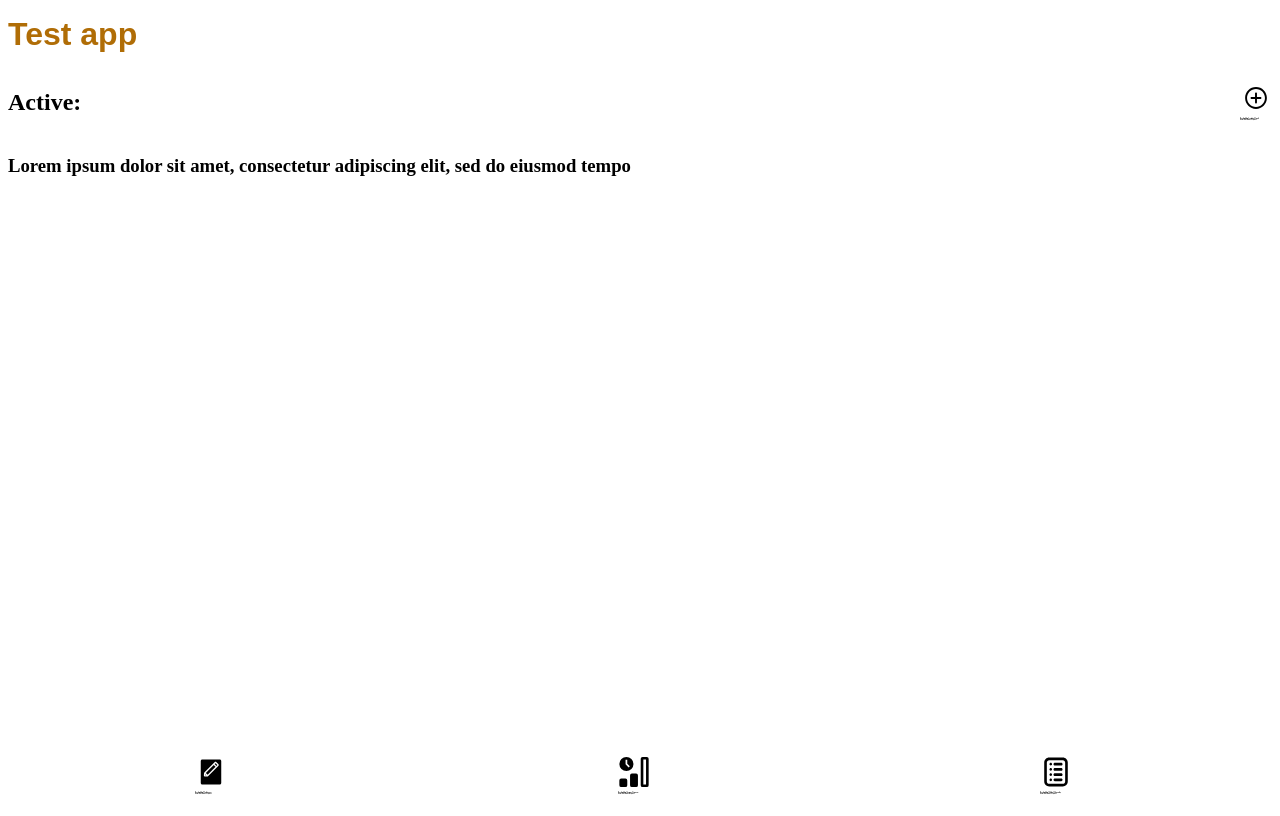
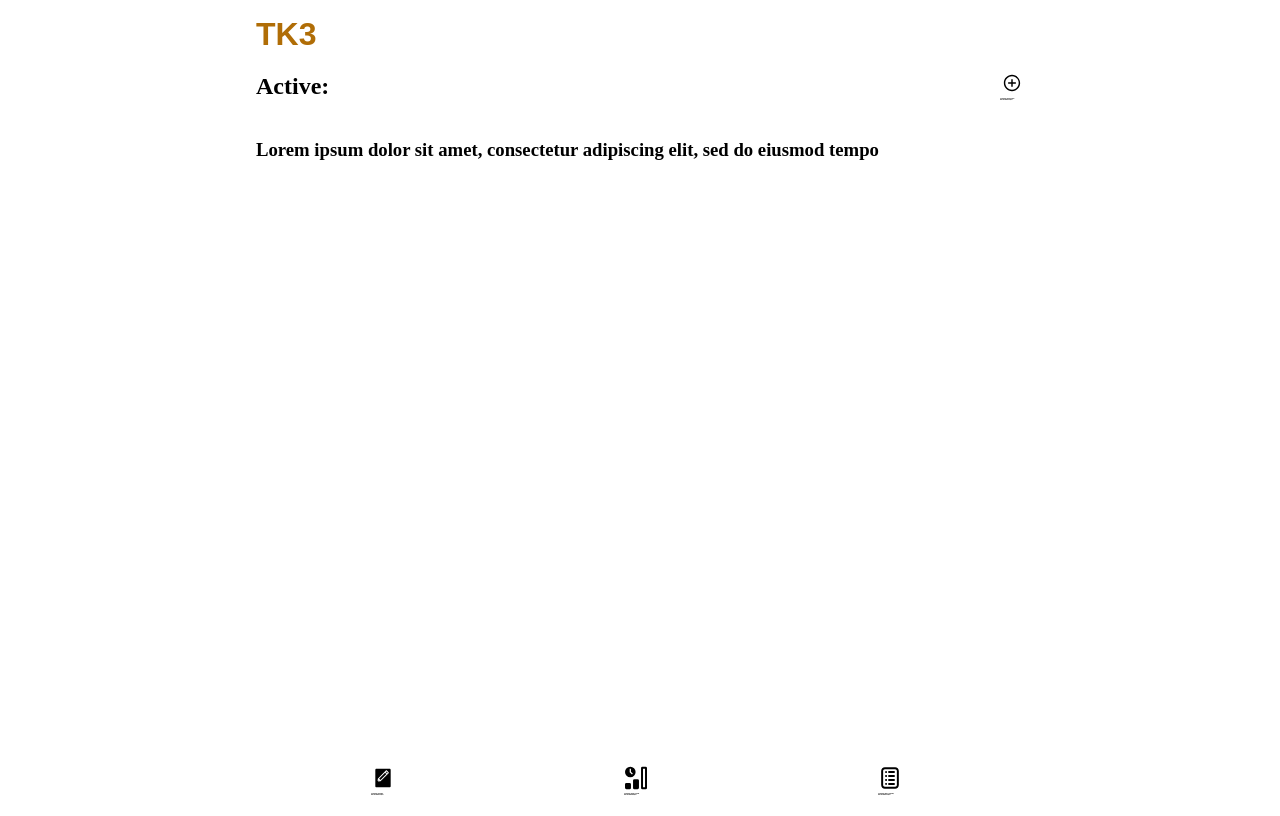
Before and after one commit to jefdewitt/tk3, an Angular app: page /#/List%20Tracks in a window 1280 px wide. Built offline with nearby package versions, Linux system fonts and the light colour scheme.

Commit message:
styles updated for live vers.

```diff
--- a/src/app/app.component.css
+++ b/src/app/app.component.css
@@ -1,6 +1,6 @@
 #titleContainer {
     position: relative;
-    margin: 1em 0 1em;
+    margin-top: 1em;
     background: #fff;
 }
 
@@ -22,16 +22,16 @@ li {
     list-style: none;
 }
 
-img {
-    width: 2rem;
-}
-
 nav {
     position: fixed;
         bottom: 0;
-        left: 0;
+        left: 50%;
     width: 100%;
     padding-top: 1em;
+    transform: translatex(-50%);
+    max-width: 768px;
+    background: #fff;
+    z-index: 10;
 }
 
 nav a {
--- a/src/app/app.component.html
+++ b/src/app/app.component.html
@@ -1,11 +1,9 @@
 <div id="titleContainer" [class.tkTitle]="tkTitle">
   <h1>{{ appTitle }}</h1>
-  <!-- <h1>{{ time }}</h1> -->
 </div>
 <router-outlet></router-outlet>
 <nav>
   <a routerLink="/Input"><img src="./assets/input.svg"></a>
   <a routerLink="/Track Output"><img src="./assets/charts.svg"></a>
-  <!-- <a routerLink="/Calendar"><img src="./assets/calendar.svg"></a> -->
   <a routerLink="/List Tracks"><img src="./assets/list.svg"></a>
 </nav>
--- a/src/app/app.component.ts
+++ b/src/app/app.component.ts
@@ -43,7 +43,7 @@ export class AppComponent implements OnInit {
   tkTitle: boolean;
   selected = true;
   // appTitle = 'TrackerKeeper';
-  appTitle = 'Test app';
+  appTitle = 'TK3';
 
   ngOnInit() {
     this.routeToNewView();
--- a/src/app/services/goal-track.service.ts
+++ b/src/app/services/goal-track.service.ts
@@ -1,27 +1,36 @@
 import { Injectable, Output, EventEmitter, OnInit } from '@angular/core';
 import { Observable } from 'rxjs/Observable';
 import { of } from 'rxjs';
-import { Track } from './../interfaces/track.interface';
+import { Track } from '../interfaces/track.interface';
 
 @Injectable()
 export class GoalTrackService {
 
-  public track;
-  public trackToEdit = '';
+  public track: Track;
+  public trackToEdit: string = '';
 
   private example: Track;
-  private count = 2;
+  private count: number = 2;
 
   @Output()
   public event = new EventEmitter();
 
   constructor() {
-    this.findSelectedTrack().subscribe((track) => {
+    this.findSelectedTrack().subscribe((track: Track): Track => {
       console.log('this.track', this.track)
       this.track = track;
       return track;
     })
-    // this.track = this.findSelectedTrack();
+
+    // The Track object needs to be initialized with values
+    this.example = {
+      dates: [],
+      name: 'new track ',
+      selected: true,
+      time: 0,
+      editName: false,
+      editTime: false
+    }
    }
 
   /**
@@ -30,7 +39,7 @@ export class GoalTrackService {
    *
    * Remove leading 0 and convert string to number.
    */
-  private convertToNumber(time) {
+  private convertToNumber(time: string): number {
     const convertedTime = parseInt(time, 10);
     return convertedTime;
   }
@@ -38,8 +47,8 @@ export class GoalTrackService {
   /**
    *
    * @param date string
-   * @param day number
-   * @param time string | number
+   * @param day number | string
+   * @param time string
    *
    * This method is called when clicking on a calendar data cell.
    *
@@ -47,7 +56,7 @@ export class GoalTrackService {
    * that represents the number of the day in that month, and the
    * entered when you click on a calendar cell.
    */
-  public updateTrackTimeInStorage(date, day, time) {
+  public updateTrackTimeInStorage(date: string, day: number | string, time: string): void {
 
     const convertedTime = this.convertToNumber(time);
     const isTimeValid = this.timeCheck(convertedTime);
@@ -83,7 +92,7 @@ export class GoalTrackService {
     }
   }
 
-  public getAllTracks() {
+  public getAllTracks(): Track[] {
     try {
       const tracks = [];
       for (let i = 0; i < localStorage.length; i++) {
@@ -118,7 +127,7 @@ export class GoalTrackService {
   }
 
   // Confirms no other tracks exist with desired name
-  public nameCheck(name) {
+  public nameCheck(name: string): boolean {
     try {
       if (name) {
         if (localStorage.length > 1) {
@@ -149,7 +158,7 @@ export class GoalTrackService {
   }
 
   // Confirms if time was actually entered
-  private timeCheck(time) {
+  private timeCheck(time: number): boolean {
     if (time > 0) {
       return true;
     } else {
@@ -158,7 +167,7 @@ export class GoalTrackService {
   }
 
   // Defaults all tracks selected property to false
-  public deselectTracks() {
+  public deselectTracks(): void {
     try {
       for (let i = 0; i < localStorage.length; i++) {
         let track = localStorage.getItem(localStorage.key(i));
@@ -171,8 +180,8 @@ export class GoalTrackService {
     }
   }
 
-  // Create a date object with today's date, format YYYY-MM-DD
-  public createDateObject() {
+  // Create a string from a Date object with today's date, format YYYY-MM-DD
+  public createDateObject(): string {
     const dateObj = new Date();
     let month: any = dateObj.getMonth() + 1; // getMonth is 0-based
     if (month < 10) { month = '0' + month; }
@@ -190,7 +199,7 @@ export class GoalTrackService {
    * Pass in a number to return the date from as far
    * back as the time specified.
    */
-  dateOfNthDaysAgo(daysAgo) {
+  dateOfNthDaysAgo(daysAgo: number): string {
     try {
       const newDate = new Date();
       newDate.setDate(newDate.getDate() - daysAgo);
@@ -219,7 +228,7 @@ export class GoalTrackService {
    * Example: this.goalTrackService.timeInInterval('firstTrack', 0, 6); // Returns last week's sum of time
    * Example: this.goalTrackService.timeInInterval('firstTrack', 15, 45) // Returns one month of time beginning 15 days ago.
    */
-  timeInInterval(trackName, startTime, endTime) {
+  timeInInterval(trackName: string, startTime: number, endTime: number) {
     try {
       const track = this.findTrackByName(trackName);
       const startDate = this.dateOfNthDaysAgo(startTime);
@@ -403,35 +412,35 @@ export class GoalTrackService {
     public createNewTrack() {
 
       const tracks = this.getAllTracks();
-      const newTrackName = 'new track';
-      let newTrackArray = [];
+      const newTrackName = 'new track ';
 
-      for (let i = 0; i < tracks.length; i++) {
+      // FYI -- .indexOf is a older/clunkier (ES5) version of .includes()
+      let newTrackArray = tracks.filter( item =>
+        item.name.includes(newTrackName)
+      )
 
-        const name = tracks[i].name;
-
-        //.indexOf is a older/clunkier (ES5) version of .includes
-        if (name.indexOf(newTrackName) !== -1) {
-          newTrackArray.push(name);
-        }
-
-      }
-
-      let newestTrack: any  = '';
+      let newestTrack: Track;
 
       if ( newTrackArray.length > 0 ) {
         newestTrack = newTrackArray.pop();
       }
 
-      let number = newestTrack.match(/\d/g);
+      // .match() returns an array matching the regex; in this case, any numbers
+      let number: any = newestTrack.name.match(/\d/g);
 
+      // Is there a number in the track name?
       if ( newestTrack && number ) {
+        // .join returns a string from the number array
         number = number.join("");
+        // Get the number from the string
         number = parseInt(number, 10);
       }
 
+      // If there's a number in the track name, iterate the number, else just create a 'new track'
       if (number || newestTrack) {
         this.example.name = 'new track ' + (number + 1);
+      } else {
+        this.example.name = 'new track ';
       }
 
       localStorage.setItem(this.example.name, JSON.stringify(this.example));
--- a/src/app/views/app-list/app-list.component.ts
+++ b/src/app/views/app-list/app-list.component.ts
@@ -1,6 +1,7 @@
 // import { Router } from '@angular/router';
 import { Component, OnInit, Input, ViewChildren, ElementRef, AfterViewChecked } from '@angular/core';
 import { GoalTrackService } from '../../services/goal-track.service';
+import { Track } from '../../interfaces/track.interface';
 
 @Component({
   selector: 'app-app-list',
@@ -17,7 +18,7 @@ export class AppListComponent implements OnInit, AfterViewChecked {
   public receiver;
 
   public time;
-  public track = this.goalTrackService.track;
+  public track: Track;
   public tracks: any;
   public noTracks = false;
   public nameSelected = false;
@@ -32,6 +33,7 @@ export class AppListComponent implements OnInit, AfterViewChecked {
     ) { }
 
   ngOnInit() {
+    this.track = this.goalTrackService.track;
     this.tracks = this.goalTrackService.getAllTracks();
     if (this.tracks.length === 0) {
       this.noTracks = true;
@@ -67,7 +69,7 @@ export class AppListComponent implements OnInit, AfterViewChecked {
       this.tracks = this.goalTrackService.getAllTracks();
       this.noTracks = false;
     } catch (error) {
-      console.error('Could not create a new track.' + error.message);
+      console.error('Could not create a new track. ' + error.message);
     }
   }
 
@@ -82,7 +84,7 @@ export class AppListComponent implements OnInit, AfterViewChecked {
     }
   }
 
-  public deleteTrack(track) {
+  public deleteTrack(track: Track) {
     try {
       if (confirm('Are you sure you want to delete this track? It can\'t be recovered.')) {
 
@@ -90,7 +92,7 @@ export class AppListComponent implements OnInit, AfterViewChecked {
 
         // Update class member to maintain localStorage sync.
         if (this.track.name === track.name) {
-          this.track = '';
+          this.track = null;
         }
 
         for (let i = 0; i < this.tracks.length; i++) {
@@ -105,7 +107,7 @@ export class AppListComponent implements OnInit, AfterViewChecked {
 
       }
     } catch (error) {
-      console.log('Could not delete track from localStorage and/or class property.' + error.message);
+      console.log('Could not delete track from localStorage and/or class property. ' + error.message);
     }
   }
 
--- a/src/app/views/app-output/app-output.component.ts
+++ b/src/app/views/app-output/app-output.component.ts
@@ -1,6 +1,5 @@
 import { GoalTrackService } from '../../services/goal-track.service';
 import { Component, OnInit, Input, AfterContentInit } from '@angular/core';
-import { Goal } from '../../goal';
 import { TimeObject } from '../../timeObject';
 import { Router } from '@angular/router';
 
--- a/src/styles.css
+++ b/src/styles.css
@@ -6,6 +6,20 @@ body {
 
 body {
     position: relative;
+    max-width: 768px;
+    margin: 0 10px 10px 10px;
+}
+
+@media only screen and (min-width: 499px) {
+    body {
+        margin-bottom: 150px;
+    }
+}
+
+@media only screen and (min-width: 767px) {
+    body {
+        margin: auto;
+    }
 }
 
 .sub-header {
@@ -20,7 +34,7 @@ body {
 }
 
 img {
-    width: 2em;
+    width: 1.5em;
 }
 
 .controls p {
@@ -32,3 +46,45 @@ button {
     border: 3px solid #ddd;
     margin-bottom: 3px;
 }
+
+#titleContainer {
+    position: relative;
+    margin-top: 1em;
+    background: #fff;
+}
+
+h1 {
+    color: #b06d06;
+    font-family: Arial, Helvetica, sans-serif;
+    margin: 0;
+}
+
+ul {
+    padding-left: 0;
+}
+
+.trackList ul {
+    padding-left: 0;
+}
+
+li {
+    list-style: none;
+}
+
+nav {
+    position: fixed;
+        bottom: 0;
+        left: 50%;
+    width: 100%;
+    padding-top: 1em;
+    transform: translatex(-50%);
+    max-width: 768px;
+    background: #fff;
+    z-index: 10;
+}
+
+nav a {
+    width: 33%;
+    display: inline-block;
+    text-align: center;
+}
```
Also changed, not shown: src/app/interfaces/track.interface.ts (+7 -2 lines).
